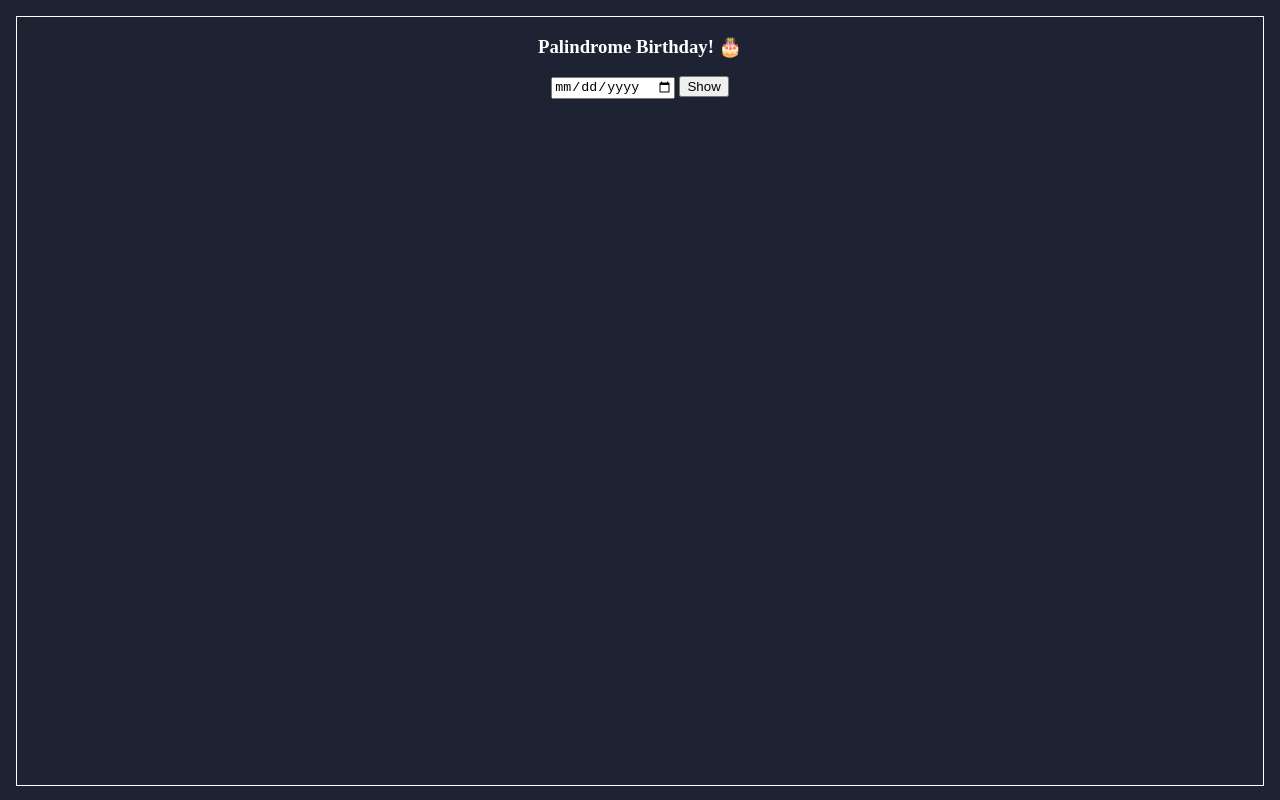
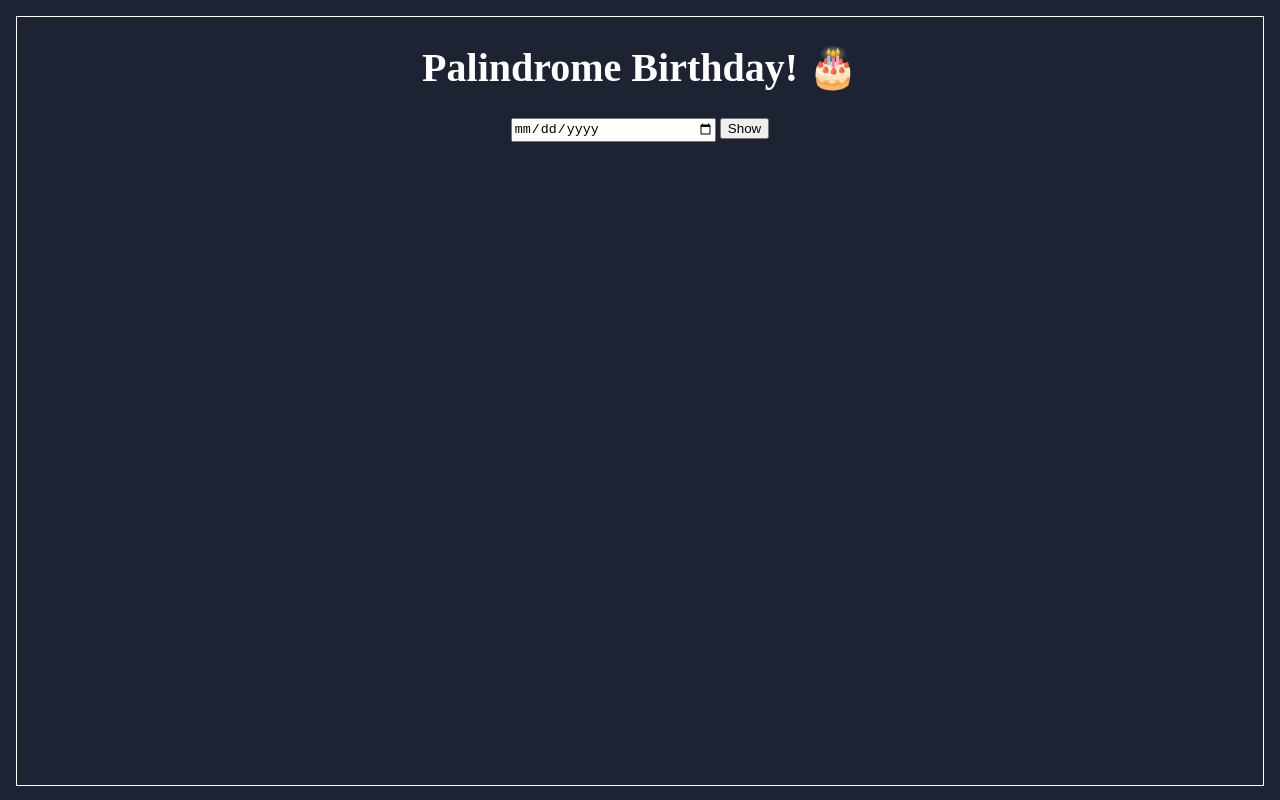
Before and after one commit to Cyborg-CS/palindrome-birthday, a plain HTML site: page index.html in a window 1280 px wide. Drawn offline with Linux system fonts and the light colour scheme.

Commit message:
style upgrade

```diff
--- a/index.html
+++ b/index.html
@@ -8,10 +8,10 @@
   </head>
   <body>
     <main>
-      <h3>Palindrome Birthday! 🎂</h3>
+      <h1>Palindrome Birthday! 🎂</h1>
       <input type="date" id="bday-input" />
       <button id="show-btn">Show</button>
-      <p id="result"></p>
+      <h3 id="result"></h3>
     </main>
     <script src="script.js"></script>
   </body>
--- a/style.css
+++ b/style.css
@@ -18,3 +18,18 @@ p {
   text-align: left;
   font-size: large;
 }
+
+h1{
+
+  font-size: 40px;
+}
+
+#result{
+ text-align: center;
+ padding-top: 3rem;
+}
+
+#bday-input{
+  width: 200px;
+  height: 20px;
+}
```
